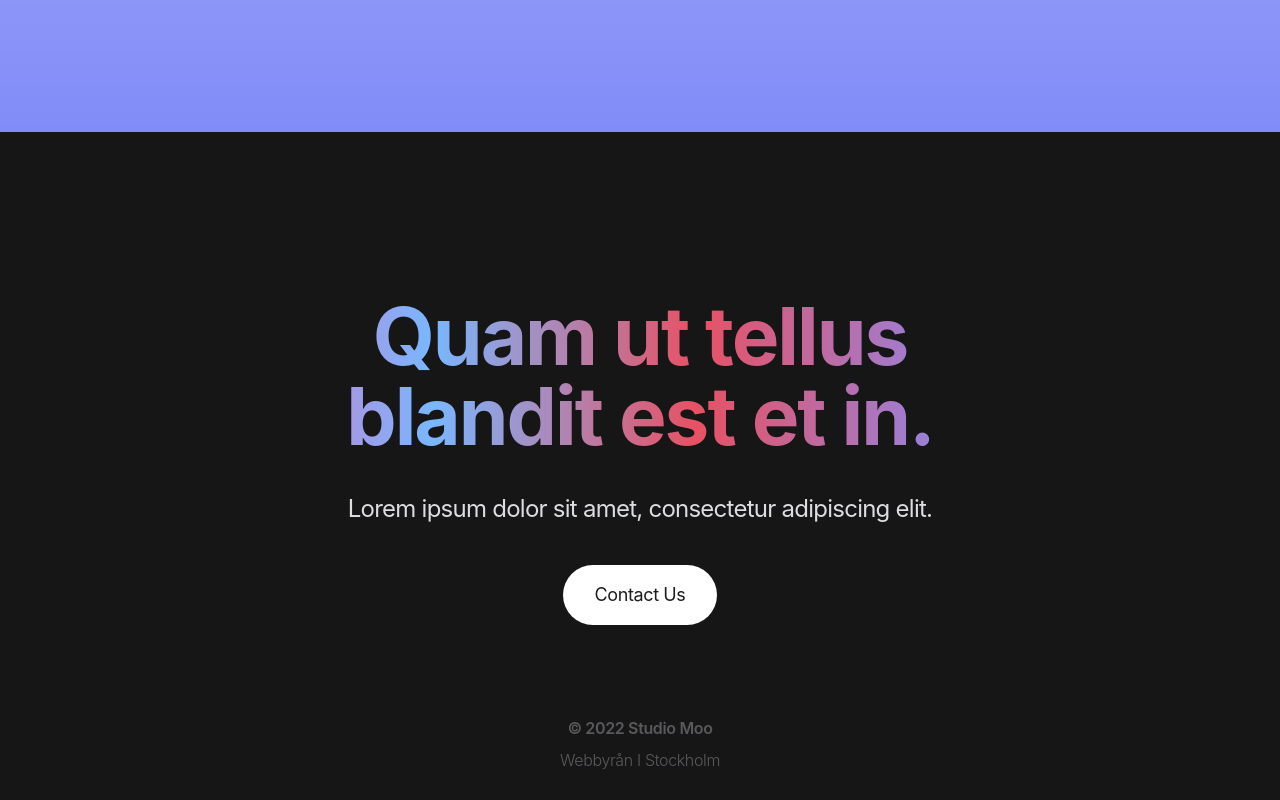
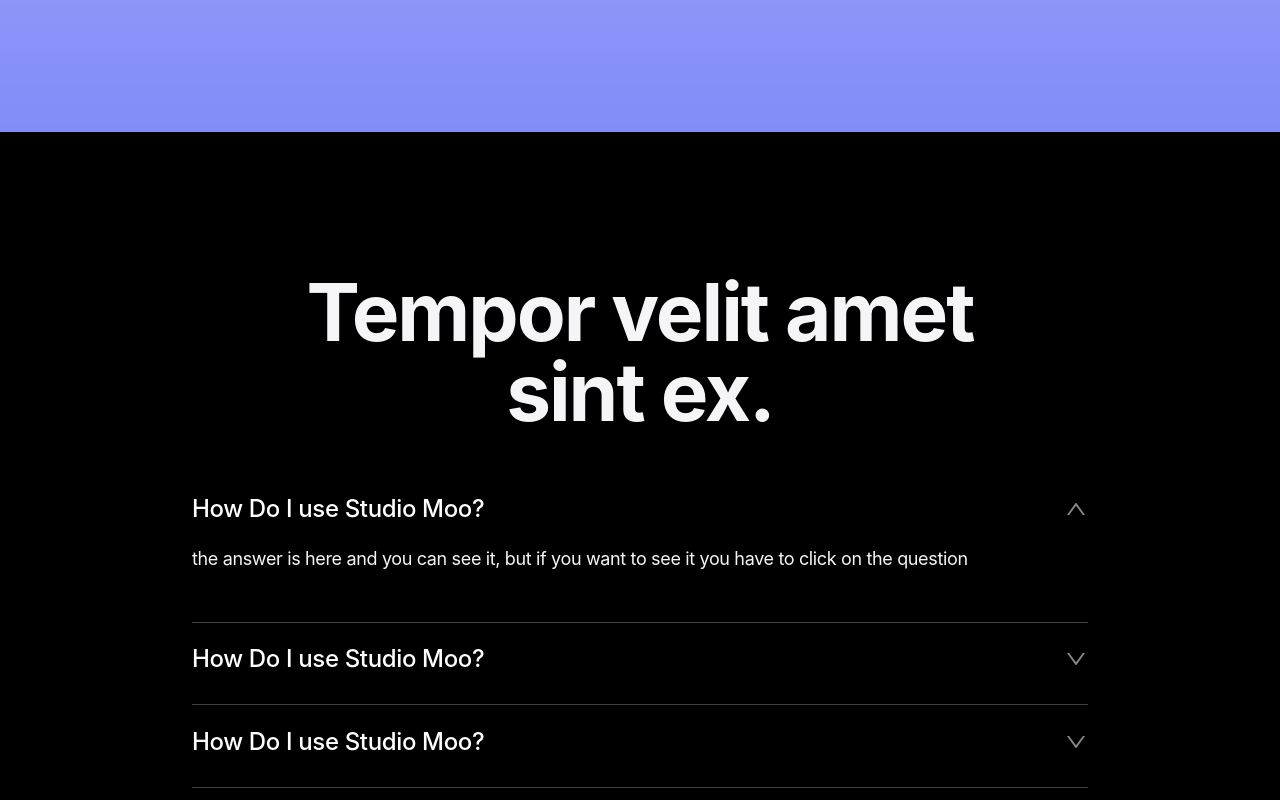
Before and after one commit to TheBoringBOT/studio-moo, a Next.js app: page / in a window 1280 px wide. Shown: the part 4600-5400 px from the top of the page. Built offline with nearby package versions, Linux system fonts and the light colour scheme.

Commit message:
style: modified faq background

```diff
--- a/pages/index.js
+++ b/pages/index.js
@@ -50,9 +50,9 @@ export default function Index(props) {
         <CardGrid />
 
         <ProjectCta setModalOpen={setModalOpen} />
-        {/* <div className="bg-light-grey">
+        <div className="bg-black">
           <Faq />
-        </div> */}
+        </div>
         <Footer />
       </Layout>
       {modalOpen && (
```
